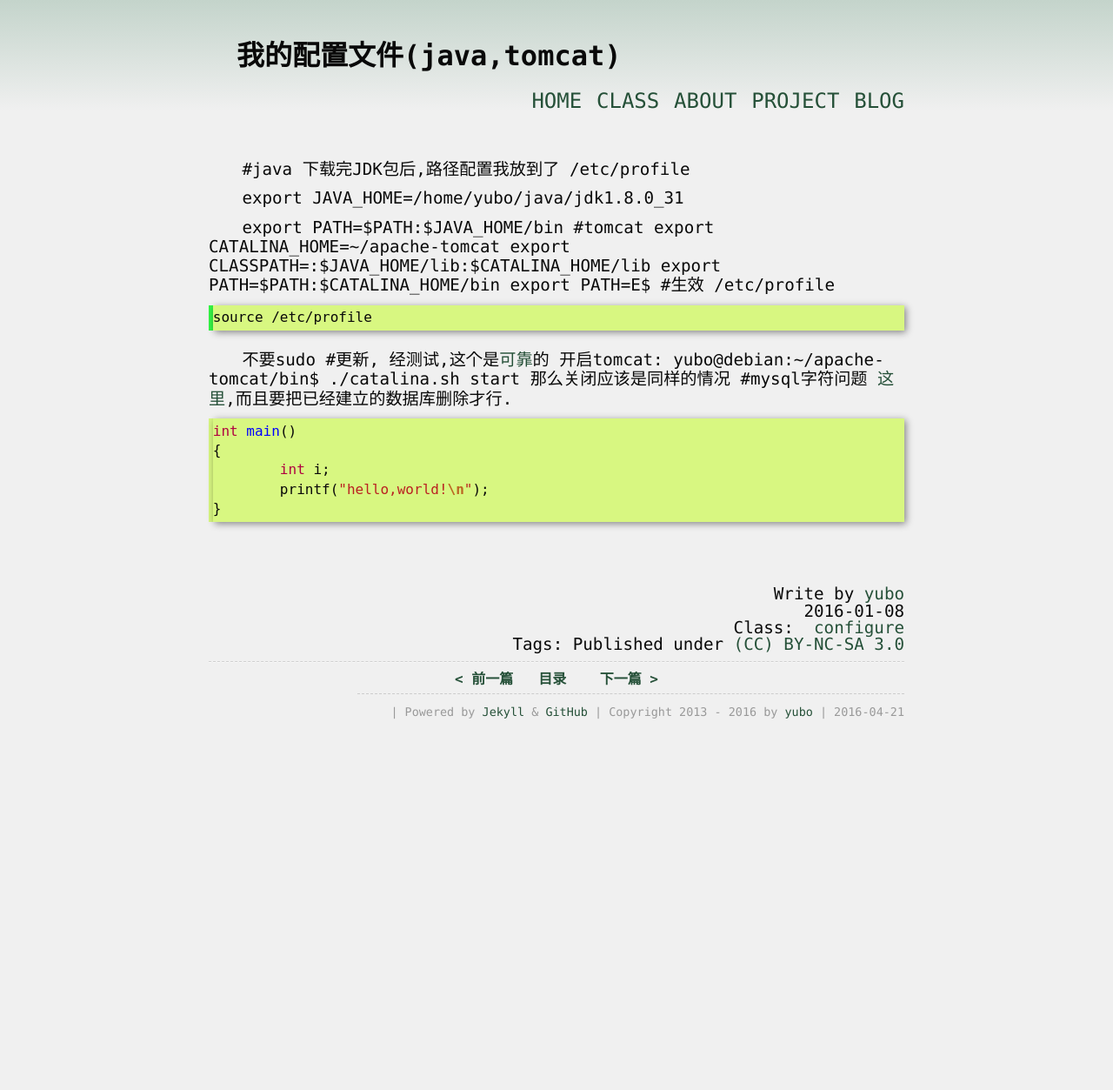
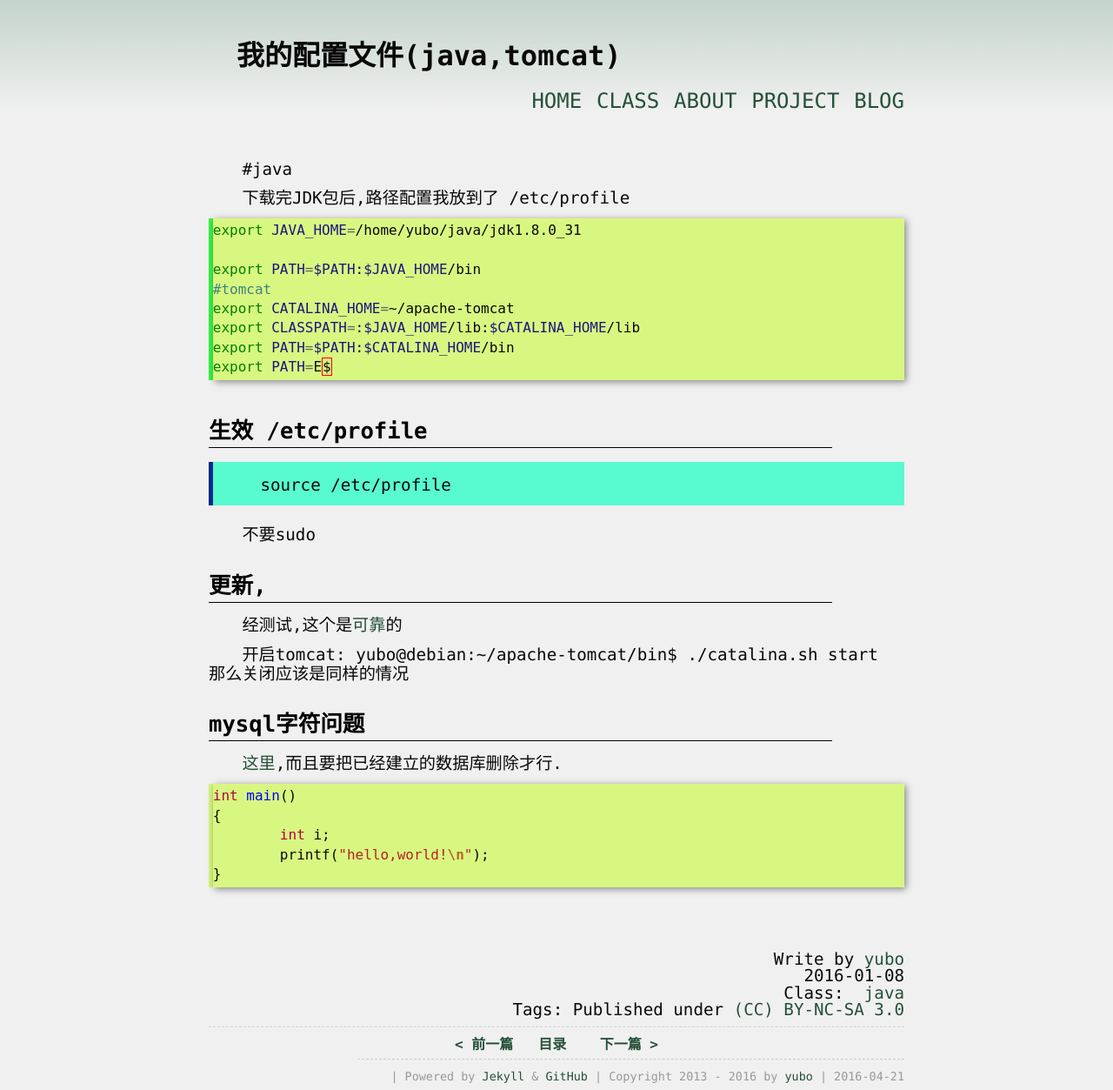
Before and after one commit to yuzibo/yuzibo.github.io, a Jekyll site: the page built from _posts/2016-01-08-MyConfigureFile.md, in a window 1280 px wide. Shown: the whole page at 87% size. Built offline with Jekyll 4.4.1, drawn with Linux system fonts in a browser that asks for light colours; comment, search, counter and statistics services are not loaded; before the commit the page ends 900 px from its top, so only the background shows below that.

Commit message:
modify java

````diff
--- a/_posts/2016-01-08-MyConfigureFile.md
+++ b/_posts/2016-01-08-MyConfigureFile.md
@@ -1,11 +1,13 @@
 ---
 title: 我的配置文件(java,tomcat)
 layout: article
-category: configure
+category: java
 ---
 #java
+
 下载完JDK包后,路径配置我放到了 /etc/profile
 
+```bash
 export JAVA_HOME=/home/yubo/java/jdk1.8.0_31
 
 export PATH=$PATH:$JAVA_HOME/bin
@@ -14,17 +16,24 @@ export CATALINA_HOME=~/apache-tomcat
 export CLASSPATH=:$JAVA_HOME/lib:$CATALINA_HOME/lib
 export PATH=$PATH:$CATALINA_HOME/bin
 export PATH=E$
-#生效 /etc/profile
+```
 
-	source /etc/profile
+# 生效 /etc/profile
+
+>source /etc/profile
 
 不要sudo
-#更新,
+
+# 更新,
+
 经测试,这个是[可靠](http://blog.csdn.net/zhuying_linux/article/details/6583096)的
+
 开启tomcat:
 yubo@debian:~/apache-tomcat/bin$ ./catalina.sh start
 那么关闭应该是同样的情况
-#mysql字符问题
+
+# mysql字符问题
+
 [这里](http://stackoverflow.com/questions/3513773/change-mysql-default-character-set-to-utf-8-in-my-cnf),而且要把已经建立的数据库删除才行.
 
 {% highlight c %}
````
